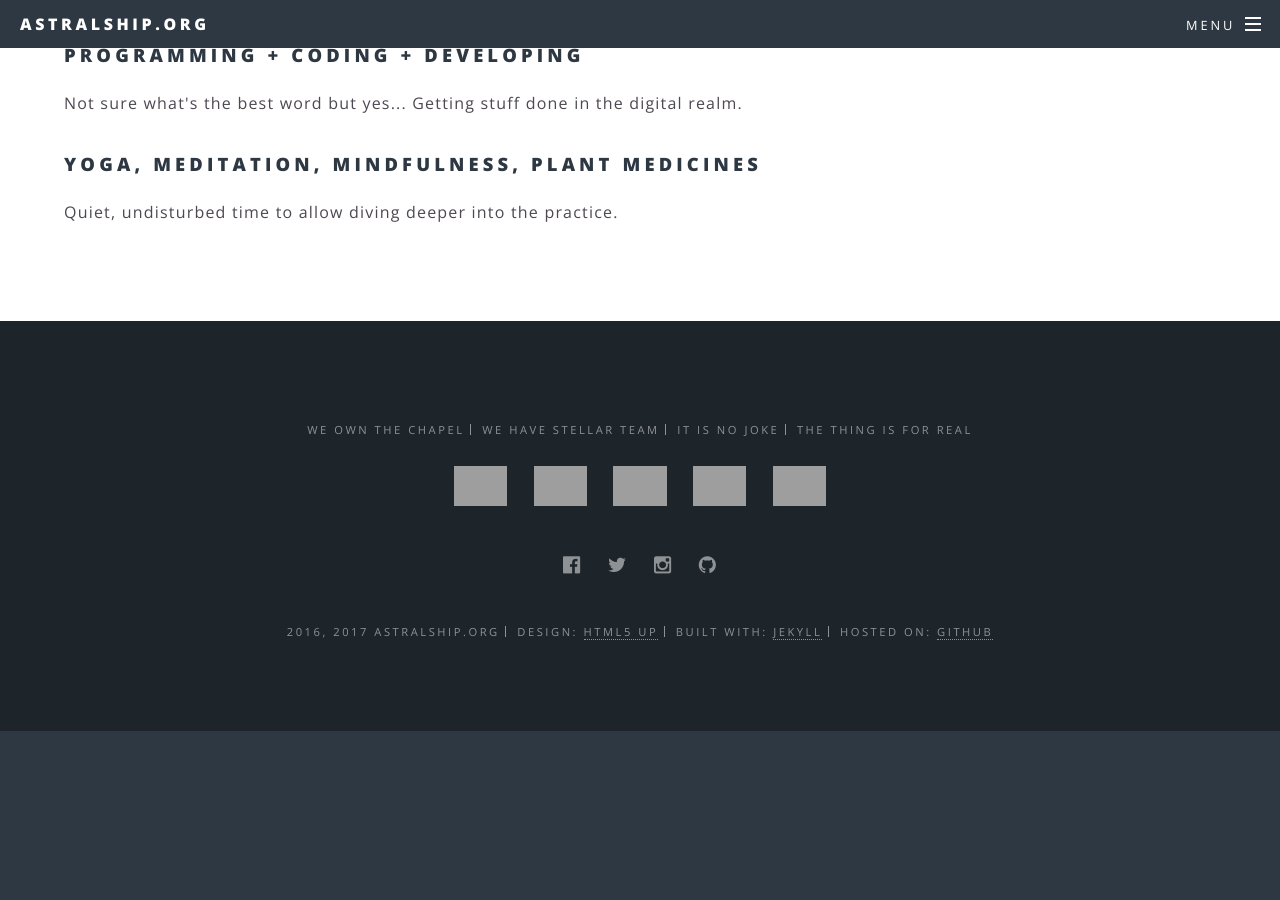
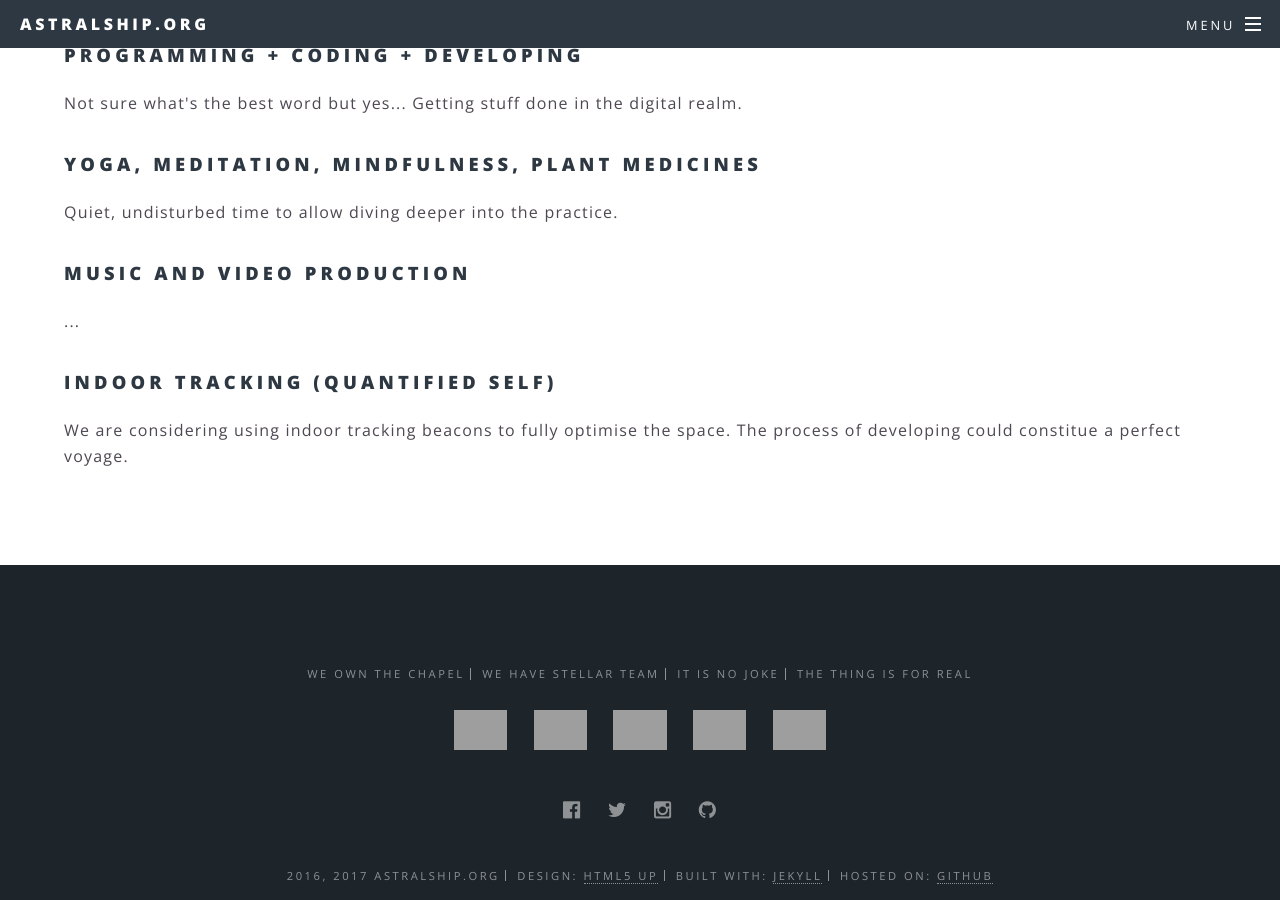
Before and after one commit to astralship/astralship.github.io, a Jekyll site: the page built from voyages.html, in a window 1280 px wide and 900 px high, scrolled down 1174 px, cut to the strip 0-900 px from the top of the window. Built offline with Jekyll 4.4.1, drawn with Linux system fonts in a browser that asks for light colours; comment, search, counter and statistics services are not loaded; before the commit the page ends 1905 px from its top, so only the background shows below that; grey boxes are pictures that could not be loaded.

Commit message:
some ideas about potential voyages

```diff
--- a/voyages.html
+++ b/voyages.html
@@ -26,3 +26,9 @@
 
 	<h3>Yoga, meditation, mindfulness, plant medicines</h3>
 	<p>Quiet, undisturbed time to allow diving deeper into the practice.</p>
+
+	<h3>Music and video production</h3>
+	<p>...</p>
+
+	<h3>Indoor tracking (quantified self)</h3>
+	<p>We are considering using indoor tracking beacons to fully optimise the space. The process of developing could constitue a perfect voyage.</p>
```
